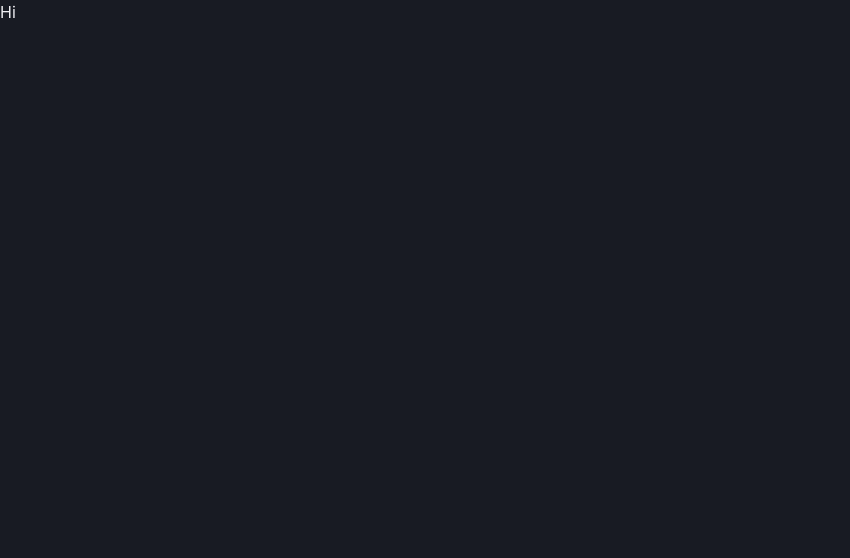
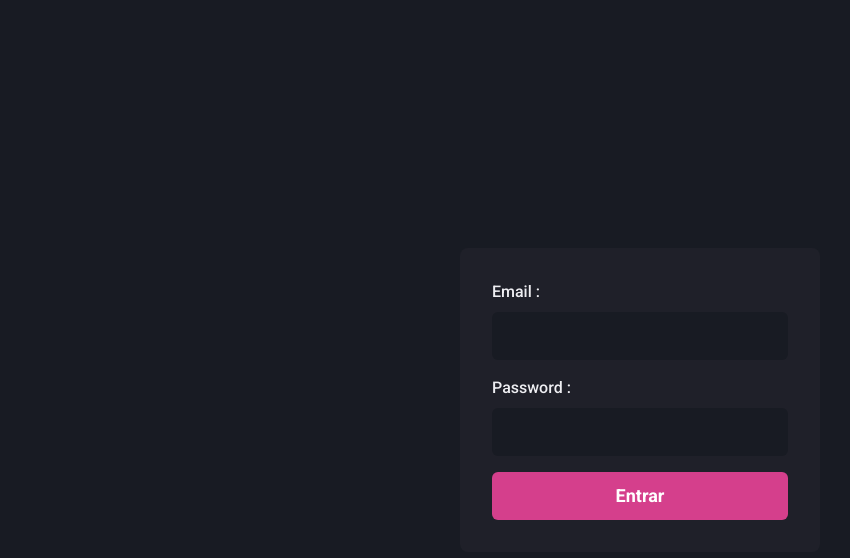
Before and after one commit to joaomarcos98/DashGo, a Next.js app: page / in a window 1280 px wide. Shown: the top 558 px of the page, without its empty margins (0-850 px from the left). Built offline with nearby package versions, Linux system fonts and the light colour scheme.

Commit message:
Login Interface

```diff
--- /dev/null
+++ b/src/pages/_document.tsx
@@ -0,0 +1,18 @@
+import Document, { Head, Html, Main, NextScript } from 'next/document'
+
+export default class MyDocuemnt extends Document {
+    render() {
+        return (
+            <Html>
+                <Head>
+                    <link rel="preconnect" href="https://fonts.gstatic.com" />
+                    <link href="https://fonts.googleapis.com/css2?family=Roboto:wght@400;500;700&display=swap" rel="stylesheet" />
+                </Head>
+                <body>
+                    <Main />
+                    <NextScript />
+                </body>
+            </Html>
+        )
+    }
+}
--- a/src/pages/index.tsx
+++ b/src/pages/index.tsx
@@ -1,7 +1,62 @@
-
+import { Flex, Input, Button, Stack, FormLabel, FormControl } from "@chakra-ui/react"
 
 export default function Home() {
-  return (
-    <h1>Hi</h1>
-  )
+    return (
+        <Flex
+            w="100vw"
+            h="100vh"
+            align="center"
+            justify="center"
+        >
+            <Flex
+                as="form"
+                w="100%"
+                maxWidth={360}
+                bg="gray.800"
+                p="8"
+                borderRadius="8"
+                flexDir="column"
+            >
+                <Stack spacing="4">
+                    <FormControl>
+
+                        <FormLabel htmlFor="email">Email :</FormLabel>
+
+                        <Input
+                            name="email"
+                            id="email"
+                            type="email"
+                            focusBorderColor="pink.500"
+                            bgColor="gray.900"
+                            variant="filled"
+                            _hover={{
+                                bgColor: "gray.900"
+                            }}
+                            size="lg"
+
+                        />
+                    </FormControl>
+                    <FormControl>
+
+                        <FormLabel htmlFor="password"> Password :</FormLabel>
+
+                        <Input
+                            name="password"
+                            id="password"
+                            type="password"
+                            focusBorderColor="pink.500"
+                            bgColor="gray.900"
+                            variant="filled"
+                            _hover={{
+                                bgColor: "gray.900"
+                            }}
+                            size="lg"
+                        />
+                    </FormControl>
+
+                    <Button type="submit" mt="6" colorScheme="pink" size="lg">Entrar </Button>
+                </Stack>
+            </Flex>
+        </Flex>
+    )
 }
--- a/src/styles/theme.ts
+++ b/src/styles/theme.ts
@@ -15,9 +15,13 @@
             "50": "#EEEEF2",
         }
     },
+    fonts: {
+        heading: "Roboto",
+        body: "Roboto"
+    },
     styles: {
-        global:{
-            body:{
+        global: {
+            body: {
                 bg: "gray.900",
                 color: "gray.50",
             }
```
Also changed, not shown: src/pages/_app.tsx (+5 -5 lines).
